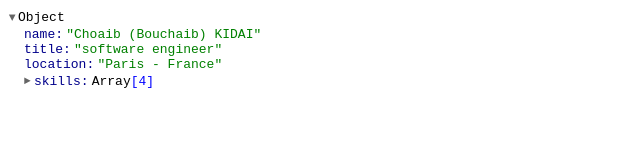
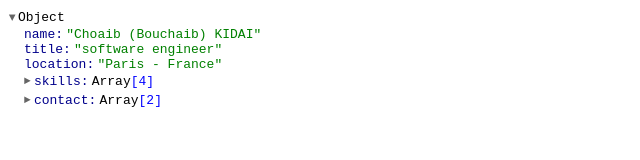
Before and after one commit to bkidai/bkidai.github.io, a plain HTML site: page api/index.html in a window 1280 px wide. Shown: the whole page, without its empty margins (0-640 px from the left). Drawn offline with Linux system fonts and the light colour scheme.

Commit message:
Update index.html

```diff
--- a/api/index.html
+++ b/api/index.html
@@ -8,12 +8,19 @@
     name : "Choaib (Bouchaib) KIDAI",
     title : "software engineer",
     location : "Paris - France",
-    skills :[
+    skills :
+    [
       "Java / Android",
       "C# / ASP.NET",
       "Js / AngularJs",
       "CSS / Bootstrap 3"
+    ],
+    contact :
+    [
+      {phone : 0033643721160},
+      {email : "kidaidev@gmail.com"}
     ]
+
   }
 
   var formatter = new JSONFormatter(personalInfos);
```
